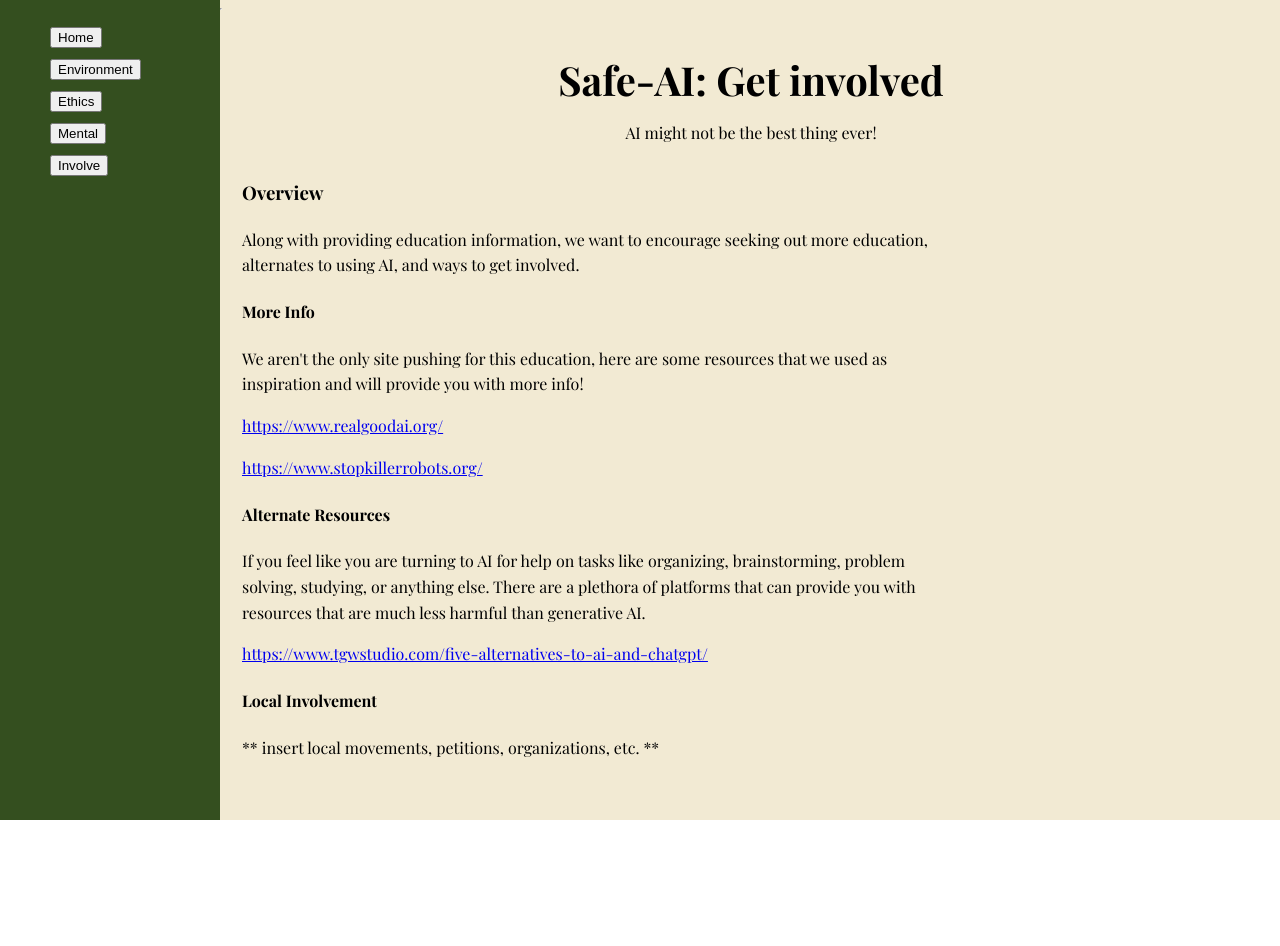
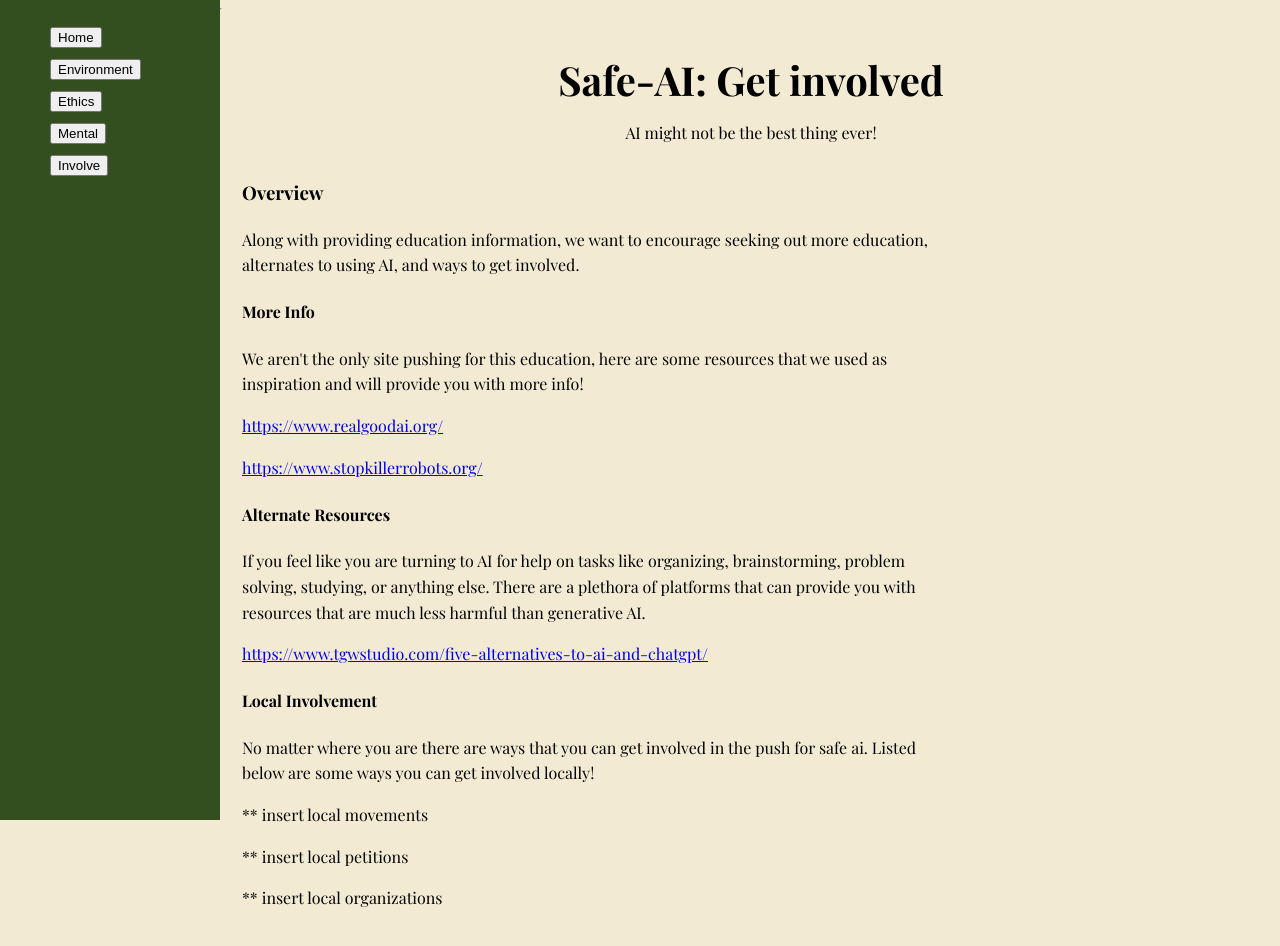
Before and after one commit to TsLu1s/talknexus, a React (Create React App) app: page / in a window 1280 px wide. Both pictures are taken after a click on the button "Involve". Before the commit the page ends 820 px from the top, so only its background shows below. Built offline with nearby package versions, Linux system fonts and the light colour scheme; a web font is replaced by a local one.

Commit message:
text updates

```diff
--- a/src/components/Involve.js
+++ b/src/components/Involve.js
@@ -26,7 +26,10 @@ function TextBlock4(){
             <p style={{ textAlign: "left" }}> If you feel like you are turning to AI for help on tasks like organizing, brainstorming, problem solving, studying, or anything else. There are a plethora of platforms that can provide you with resources that are much less harmful than generative AI.</p>
             <p style={{ textAlign: "left" }}> <a href="https://www.tgwstudio.com/five-alternatives-to-ai-and-chatgpt/">https://www.tgwstudio.com/five-alternatives-to-ai-and-chatgpt/</a> </p>
             <h4 style={{ textAlign: "left" }}> Local Involvement</h4>
-            <p style={{ textAlign: "left" }}> ** insert local movements, petitions, organizations, etc. ** </p>
+            <p style={{ textAlign: "left" }}> No matter where you are there are ways that you can get involved in the push for safe ai. Listed below are some ways you can get involved locally! </p>
+            <p style={{ textAlign: "left" }}> ** insert local movements </p>
+            <p style={{ textAlign: "left" }}> ** insert local petitions</p>
+            <p style={{ textAlign: "left" }}> ** insert local organizations </p>
 
         </div>
     )
```
